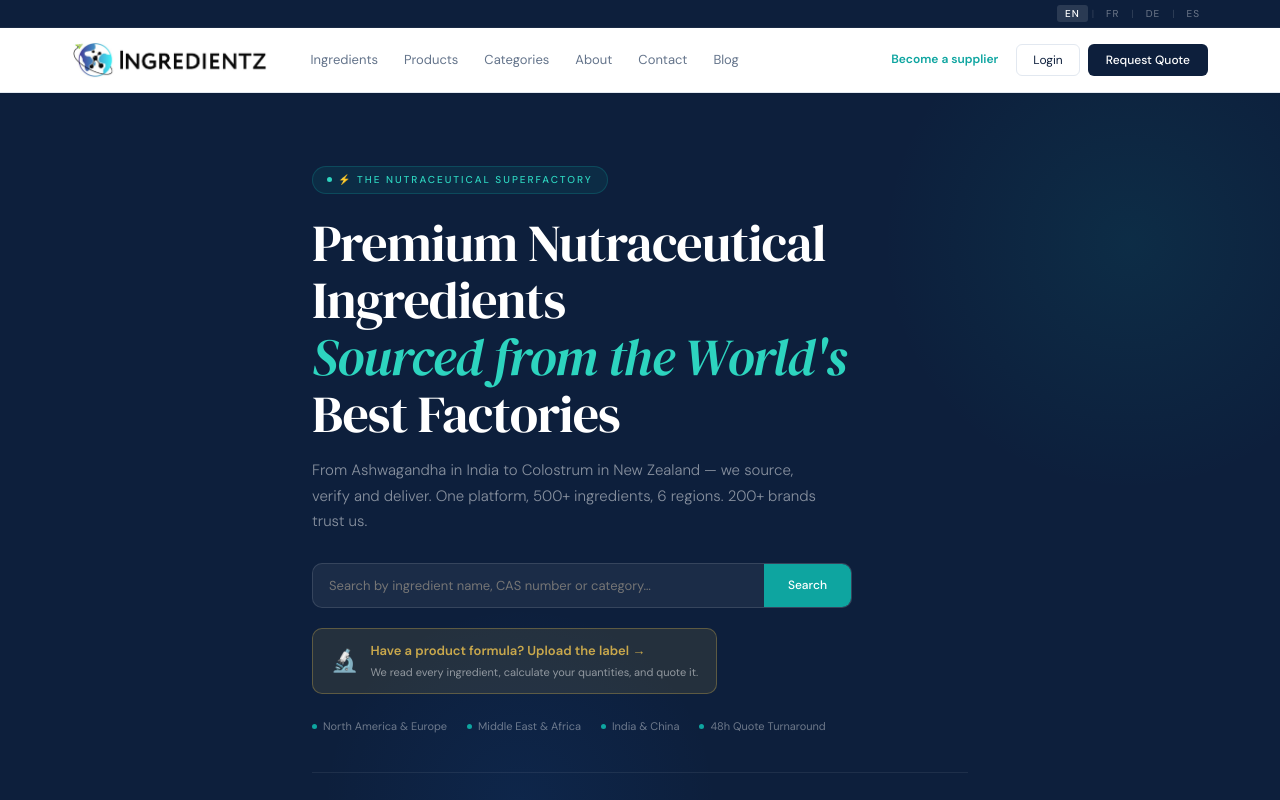
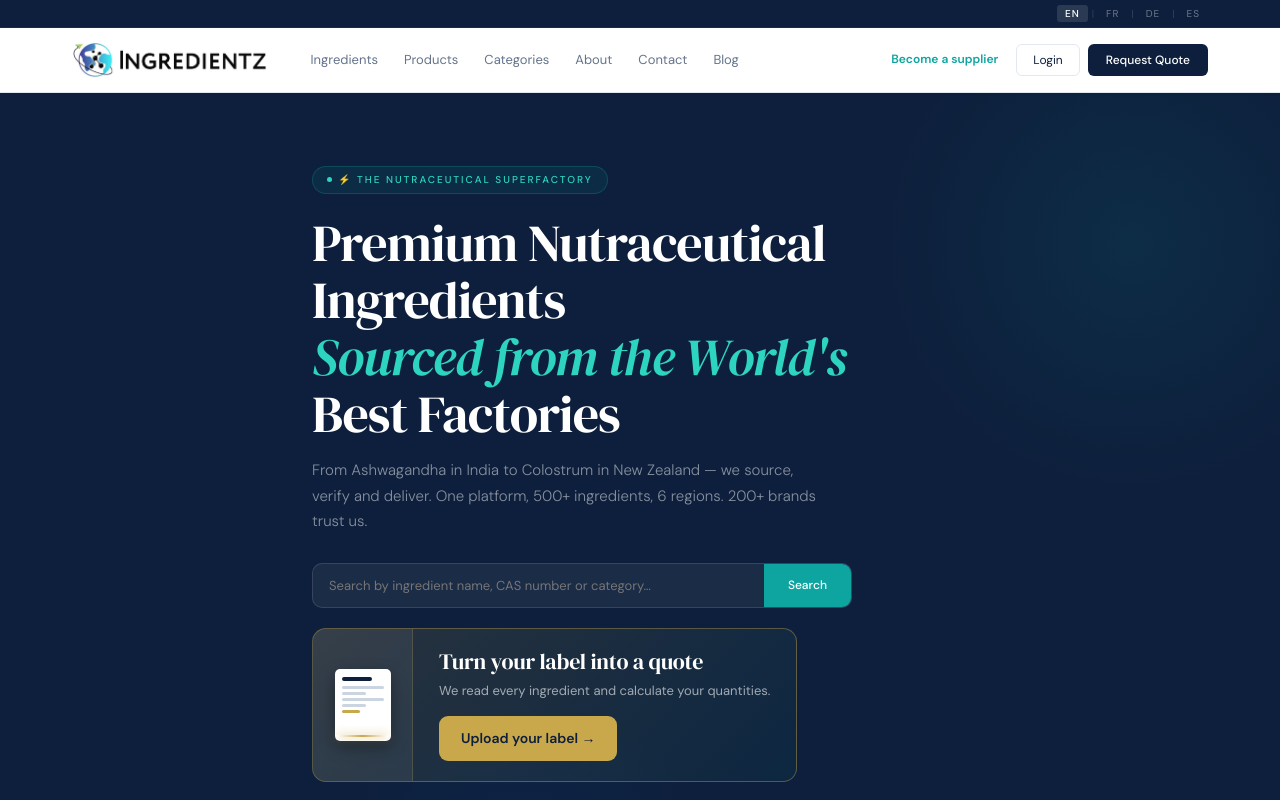
Before and after one commit to jaideepmalhotragwl/ingredientz-website, a React (Vite) app: page / in a window 1280 px wide. Shown: the top 800 px of the page. Built offline with nearby package versions, Linux system fonts and the light colour scheme; no server answers; the database is empty.

Commit message:
Add files via upload

```diff
--- a/src/pages/Home.jsx
+++ b/src/pages/Home.jsx
@@ -208,13 +208,32 @@ export default function Home({ lang, cart, onAddToCart }) {
             <button type="submit" style={{ background: "#0EA5A0", border: "none", color: "white", padding: "13px 24px", fontSize: 12, fontWeight: 500 }}>{t.searchBtn}</button>
           </form>
 
-          {/* Label to Ingredients — formula sourcing CTA */}
-          <Link to="/formula" style={{ textDecoration: "none" }}>
-            <div style={{ display: "inline-flex", alignItems: "center", gap: 12, background: "rgba(201,168,76,0.12)", border: "1px solid rgba(201,168,76,0.35)", borderRadius: 10, padding: "12px 18px", marginBottom: 24, cursor: "pointer" }}>
-              <span style={{ fontSize: 22 }}>🔬</span>
-              <div>
-                <div style={{ fontSize: 13, fontWeight: 700, color: "#C9A84C" }}>Have a product formula? Upload the label →</div>
-                <div style={{ fontSize: 11, color: "rgba(255,255,255,0.5)", marginTop: 2 }}>We read every ingredient, calculate your quantities, and quote it.</div>
+          {/* Label to Ingredients — scanning-label CTA */}
+          <style>{`
+            @keyframes ingScan { 0%,100%{ top:30%; } 50%{ top:70%; } }
+            @media (prefers-reduced-motion: reduce) { .ing-scan { animation: none !important; top: 50% !important; } }
+          `}</style>
+          <Link to="/formula" style={{ textDecoration: "none", display: "inline-block", marginBottom: 24 }}>
+            <div style={{ display: "inline-flex", alignItems: "stretch", background: "linear-gradient(135deg, rgba(201,168,76,0.15), rgba(14,165,160,0.06))", border: "1px solid rgba(201,168,76,0.38)", borderRadius: 14, overflow: "hidden", maxWidth: 560, cursor: "pointer" }}
+              onMouseEnter={e => { e.currentTarget.style.borderColor = "rgba(201,168,76,0.65)"; e.currentTarget.style.transform = "translateY(-2px)"; }}
+              onMouseLeave={e => { e.currentTarget.style.borderColor = "rgba(201,168,76,0.38)"; e.currentTarget.style.transform = "none"; }}>
+              {/* scanning label graphic */}
+              <div style={{ width: 100, background: "rgba(255,255,255,0.06)", borderRight: "1px solid rgba(201,168,76,0.22)", position: "relative", display: "flex", alignItems: "center", justifyContent: "center", flexShrink: 0 }}>
+                <div style={{ width: 56, height: 72, background: "#fff", borderRadius: 5, padding: "8px 7px", boxShadow: "0 6px 16px rgba(0,0,0,0.35)" }}>
+                  <div style={{ height: 4.5, background: "#0D1F3C", borderRadius: 2, width: "72%", marginBottom: 5 }} />
+                  <div style={{ height: 2.5, background: "#cbd5e1", borderRadius: 2, marginBottom: 3.5 }} />
+                  <div style={{ height: 2.5, background: "#cbd5e1", borderRadius: 2, marginBottom: 3.5, width: "58%" }} />
+                  <div style={{ height: 2.5, background: "#cbd5e1", borderRadius: 2, marginBottom: 3.5 }} />
+                  <div style={{ height: 2.5, background: "#cbd5e1", borderRadius: 2, marginBottom: 3.5, width: "58%" }} />
+                  <div style={{ height: 2.5, background: "#C9A84C", borderRadius: 2, width: "45%" }} />
+                </div>
+                <div className="ing-scan" style={{ position: "absolute", left: 24, right: 24, height: 2, background: "linear-gradient(90deg, transparent, #C9A84C, transparent)", boxShadow: "0 0 10px #C9A84C", top: "30%", animation: "ingScan 2.4s ease-in-out infinite" }} />
+              </div>
+              {/* text */}
+              <div style={{ padding: "20px 26px", display: "flex", flexDirection: "column", justifyContent: "center" }}>
+                <div style={{ fontFamily: "'DM Serif Display', serif", fontSize: 22, color: "#fff", lineHeight: 1.18, letterSpacing: "-0.01em" }}>Turn your label into a quote</div>
+                <div style={{ fontSize: 13, color: "rgba(255,255,255,0.6)", marginTop: 6, lineHeight: 1.5 }}>We read every ingredient and calculate your quantities.</div>
+                <span style={{ display: "inline-block", background: "#C9A84C", color: "#0D1F3C", fontSize: 14, fontWeight: 700, padding: "11px 22px", borderRadius: 9, marginTop: 16, alignSelf: "flex-start" }}>Upload your label →</span>
               </div>
             </div>
           </Link>
```
